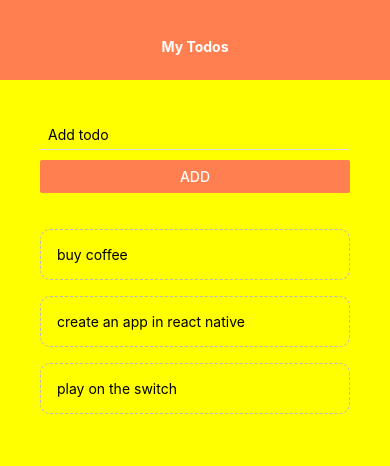
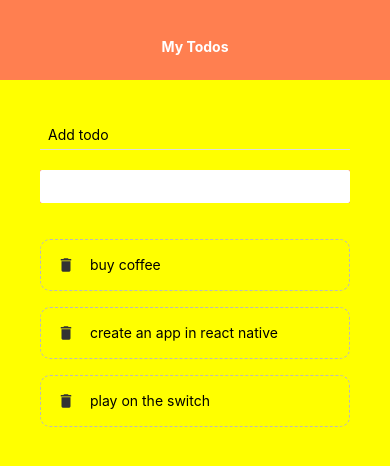
Before and after one commit to taylorhh5/nativeProject, a React Native app: screen / in a window 390 px wide. Shown: the top 466 px of the page. Built offline with nearby package versions, Linux system fonts and the light colour scheme.

Commit message:
Colored button

```diff
--- a/components/AddTodo.js
+++ b/components/AddTodo.js
@@ -16,7 +16,10 @@
         onChangeText={changeHandler}
         value={text}
       />
-      <Button onPress={() => {props.submitHandler(text), setText("")}} title="Add" color="coral" />
+      <View style={styles.buttonView}>
+      <Button onPress={() => {props.submitHandler(text), setText("")}} title="Add" color="white" />
+
+      </View>
     </View>
   );
 }
@@ -29,4 +32,8 @@
     borderBottomWidth: 1,
     borderBottomColor: "#ddd",
   },
+  buttonView:{
+      marginTop:10,
+      backgroundColor:"coral",
+  }
 });
--- a/components/TodoItem.js
+++ b/components/TodoItem.js
@@ -1,25 +1,32 @@
-import React from 'react'
-import { View, Text, StyleSheet, TouchableOpacity } from 'react-native'
+import React from "react";
+import { View, Text, StyleSheet, TouchableOpacity } from "react-native";
+import { MaterialIcons } from "@expo/vector-icons";
 
 export default function TodoItem(props) {
-    console.log(props, "props in item")
-    return (
-        <View>
-            <TouchableOpacity onPress={() => props.pressHandler (props.item.key)}>
-            <Text style={styles.item}>{props.item.text}</Text>
-            </TouchableOpacity>
+  console.log(props, "props in item");
+  return (
+    <View>
+      <TouchableOpacity onPress={() => props.pressHandler(props.item.key)}>
+        <View style={styles.item}>
+          <MaterialIcons name="delete" size={18} color="#333" />
+          <Text style={styles.itemText}>{props.item.text}</Text>
         </View>
-    )
+      </TouchableOpacity>
+    </View>
+  );
 }
 
 const styles = StyleSheet.create({
-
-    item:{
-        padding:16,
-        marginTop:16,
-        borderColor:"#bbb",
-        borderWidth:1,
-        borderStyle:"dashed",
-        borderRadius:10,
-    }
-})
+  item: {
+    flexDirection: "row",
+    padding: 16,
+    marginTop: 16,
+    borderColor: "#bbb",
+    borderWidth: 1,
+    borderStyle: "dashed",
+    borderRadius: 10,
+  },
+  itemText:{
+      marginLeft:15,
+  }
+});
```
